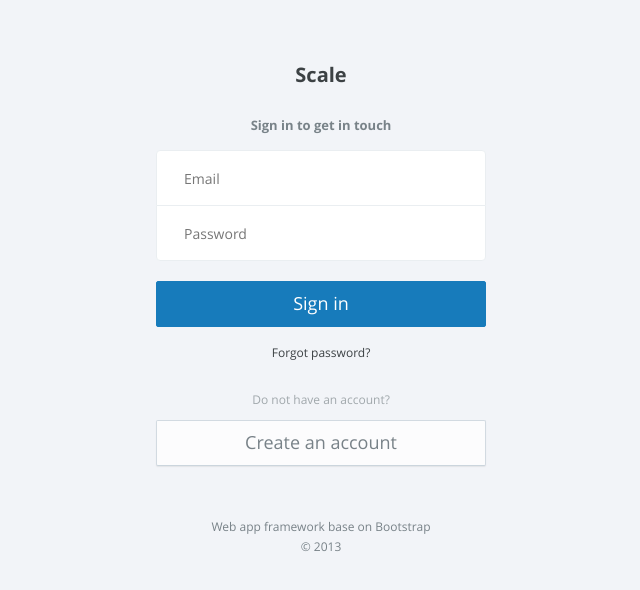
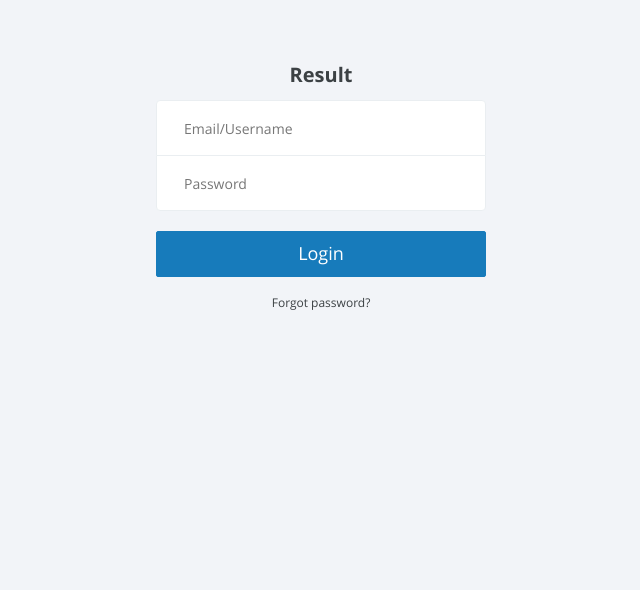
Before and after one commit to abu-humaid/edu-board, a PHP site: page /admin/index.php in a window 1280 px wide. Shown: the top 590 px of the page, without its empty margins (319-959 px from the left). Run offline with PHP 8.4, Linux system fonts and the light colour scheme.

Commit message:
user admin added

```diff
--- a/admin/index.php
+++ b/admin/index.php
@@ -4,7 +4,7 @@
 
 <head>
     <meta charset="utf-8" />
-    <title>Scale | Web Application</title>
+    <title>Admin Login</title>
     <meta name="description" content="app, web app, responsive, admin dashboard, admin, flat, flat ui, ui kit, off screen nav" />
     <meta name="viewport" content="width=device-width, initial-scale=1, maximum-scale=1" />
     <link rel="stylesheet" href="css/app.v1.css" type="text/css" />
@@ -13,30 +13,24 @@
 
 <body class="">
     <section id="content" class="m-t-lg wrapper-md animated fadeInUp">
-        <div class="container aside-xl"> <a class="navbar-brand block" href="index.html">Scale</a>
+        <div class="container aside-xl"> <a class="navbar-brand block" href="index.html">Result</a>
             <section class="m-b-lg">
-                <header class="wrapper text-center"> <strong>Sign in to get in touch</strong> </header>
+
                 <form action="http://flatfull.com/themes/scale/index.html">
                     <div class="list-group">
                         <div class="list-group-item">
-                            <input type="email" placeholder="Email" class="form-control no-border"> </div>
+                            <input type="email" placeholder="Email/Username" class="form-control no-border"> </div>
                         <div class="list-group-item">
                             <input type="password" placeholder="Password" class="form-control no-border"> </div>
                     </div>
-                    <button type="submit" class="btn btn-lg btn-primary btn-block">Sign in</button>
+                    <button type="submit" class="btn btn-lg btn-primary btn-block">Login</button>
                     <div class="text-center m-t m-b"><a href="#"><small>Forgot password?</small></a></div>
                     <div class="line line-dashed"></div>
-                    <p class="text-muted text-center"><small>Do not have an account?</small></p> <a href="signup.html" class="btn btn-lg btn-default btn-block">Create an account</a> </form>
+                    </form>
             </section>
         </div>
     </section>
-    <!-- footer -->
-    <footer id="footer">
-        <div class="text-center padder">
-            <p> <small>Web app framework base on Bootstrap<br>&copy; 2013</small> </p>
-        </div>
-    </footer>
-    <!-- / footer -->
+
     <!-- Bootstrap -->
     <!-- App -->
     <script src="js/app.v1.js"></script>
--- a/config.php
+++ b/config.php
@@ -7,4 +7,7 @@
   define('DB', 'edu');
 
 
+  password_hash('admin', PASSWORD_DEFAULT)
+
+
  ?>
```
